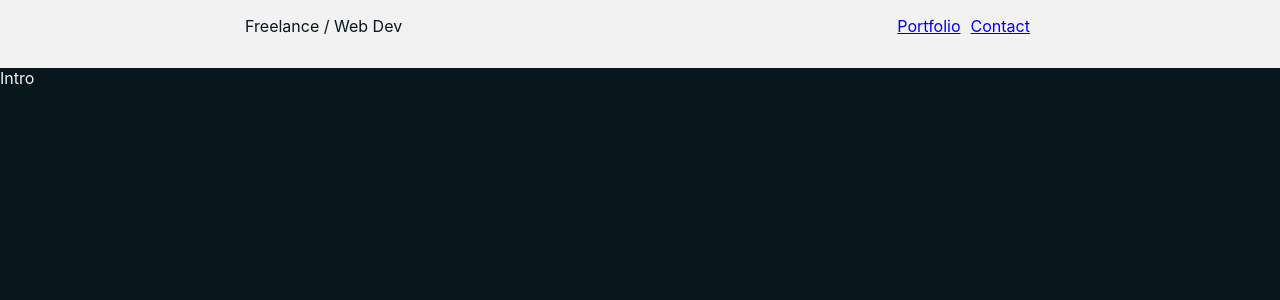
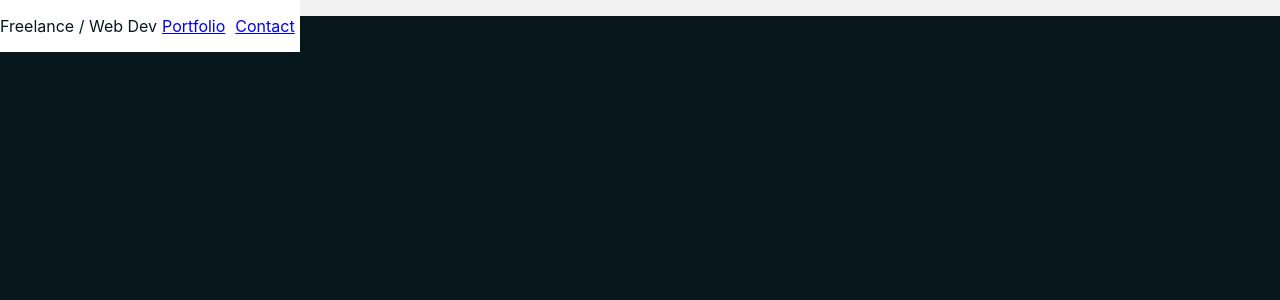
Before and after one commit to venoblin/freelance-webdev, a React (Create React App) app: page / in a window 1280 px wide. Shown: the top 300 px of the page. Built offline with nearby package versions, Linux system fonts and the light colour scheme.

Commit message:
added styles

```diff
--- a/src/styles/NavBar.css
+++ b/src/styles/NavBar.css
@@ -1,4 +1,8 @@
 .main-nav {
+  background: white;
+  position: fixed;
+  top: 0;
+  left: 0;
   display: flex;
   justify-content: space-around;
 }
--- a/src/styles/NavBar.scss
+++ b/src/styles/NavBar.scss
@@ -1,4 +1,8 @@
 .main-nav {
+  background: white;
+  position: fixed;
+  top: 0;
+  left: 0;
   display: flex;
   justify-content: space-around;
 
```
Also changed, not shown: 1 other file (tests, documents, lock files or other folders).
